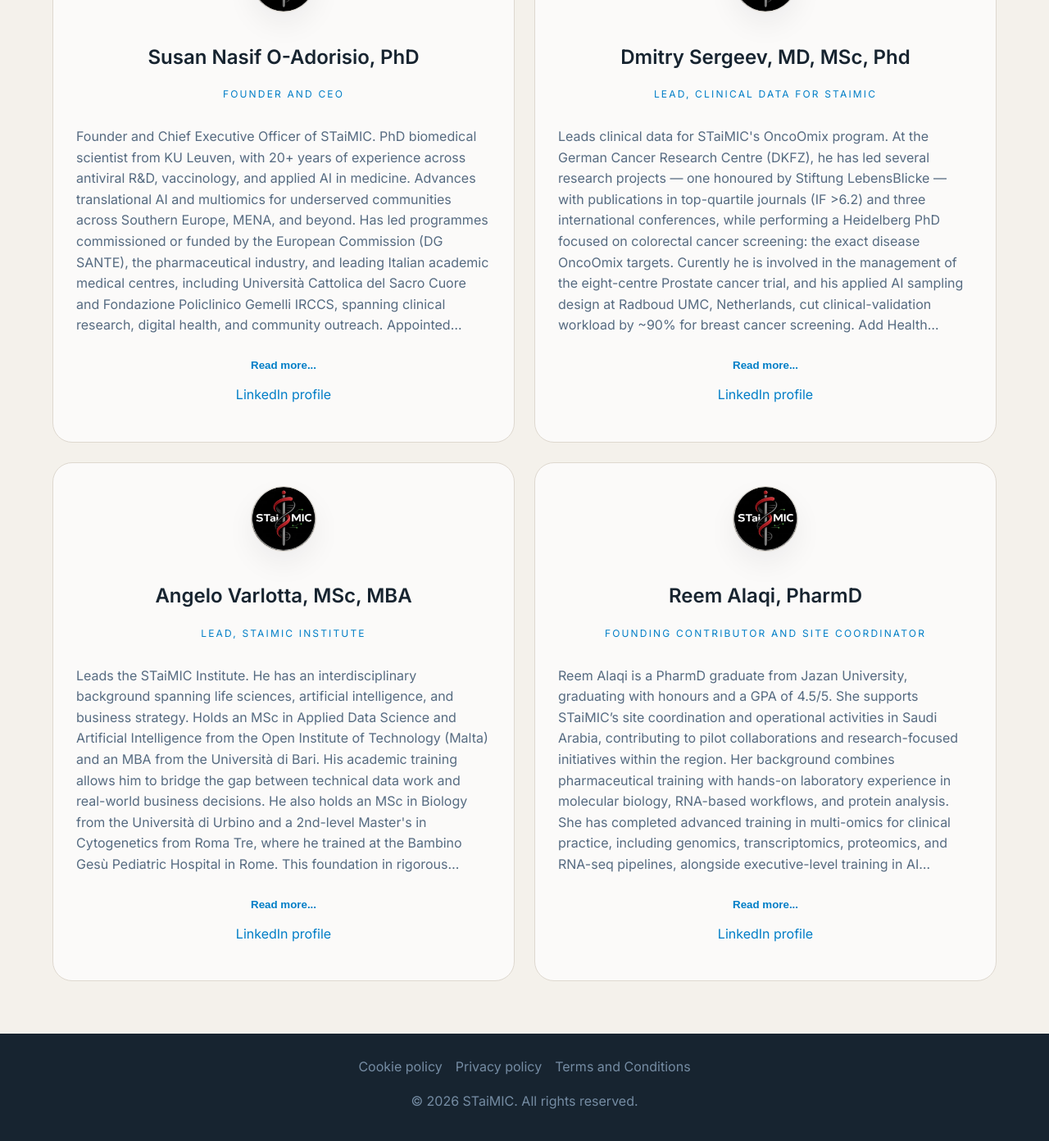
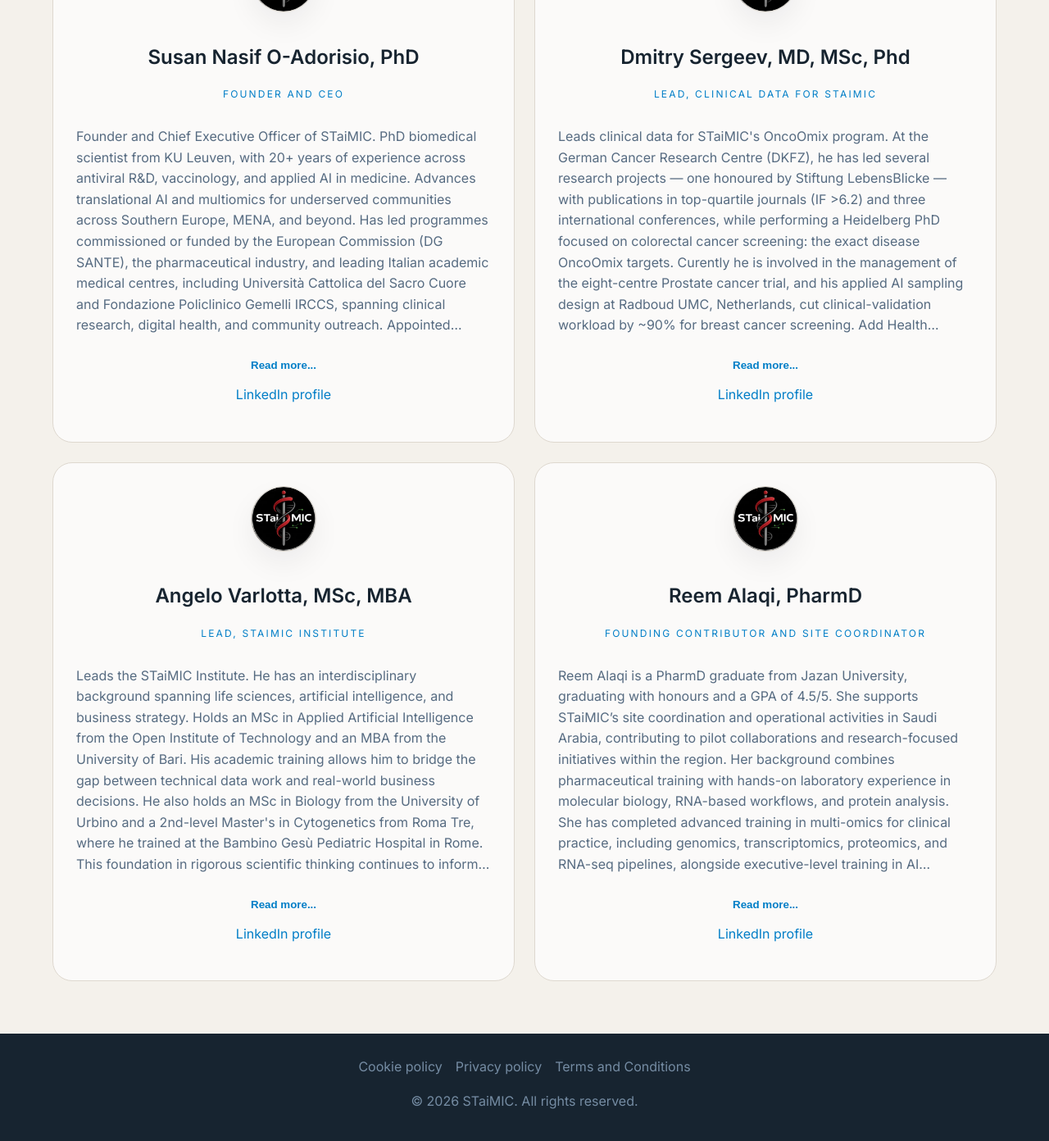
Before and after one commit to STaiMIC/staimic_web, a Jekyll site: the page built from team.md, in a window 1280 px wide and 1400 px high, scrolled down 591 px. Shown: the top 1392 px of the window at 82% size. Built offline with Jekyll 4.4.1, drawn with Linux system fonts in a browser that asks for light colours; some of the changed text lies outside the part shown.

Commit message:
Update team.md

```diff
--- a/team.md
+++ b/team.md
@@ -32,9 +32,9 @@ Appointed contributor to the WHO/EU Innovation Platform for Digital and Tech Inn
     <img class="team-avatar" src="{{ site.baseurl }}/assets/logo.webp" alt="ngelo Varlotta, MSc, MBA" />
     <h2>Angelo Varlotta, MSc, MBA</h2>
     <p class="eyebrow">Lead, STaiMIC Institute</p>
-    <p class="team-bio">Leads the STaiMIC Institute. He has an interdisciplinary background spanning life sciences, artificial intelligence, and business strategy. Holds an MSc in Applied Data Science and Artificial Intelligence from the Open Institute of Technology (Malta) and an MBA from the Università di Bari. His academic training allows him to bridge the gap between technical data work and real-world business decisions. He also holds an MSc in Biology from the Università di Urbino and a 2nd-level Master's in Cytogenetics from Roma Tre, where he trained at the Bambino Gesù Pediatric Hospital in Rome. This foundation in rigorous scientific thinking continues to inform his analytical approach.
-    Beyond his professional work, he is a committed volunteer with Neuromatch Academy, where he has served as Professional Development Co-Chair for both the 2024 and 2026 editions. In this role, he coordinates seminars, mentors, and career development activities across Neuromatch, Climatematch, NeuroAI, and Deep Learning courses, with a particular focus on supporting students from underrepresented communities. He has also served as a Course Instructor for the Impact Scholars Program, delivering mentorship training on communication, goal-setting, and psychosocial skills.
-    Fluent in both Italian and English, he combines technical expertise with strong communication skills and a genuine passion for making science and data accessible to everyone.</p>
+    <p class="team-bio">Leads the STaiMIC Institute. He has an interdisciplinary background spanning life sciences, artificial intelligence, and business strategy. Holds an MSc in Applied Artificial Intelligence from the Open Institute of Technology and an MBA from the University of Bari. His academic training allows him to bridge the gap between technical data work and real-world business decisions. He also holds an MSc in Biology from the University of Urbino and a 2nd-level Master's in Cytogenetics from Roma Tre, where he trained at the Bambino Gesù Pediatric Hospital in Rome. This foundation in rigorous scientific thinking continues to inform his analytical approach.
+Beyond his professional work, he is a committed volunteer with Neuromatch Academy, where he has served as Professional Development Co-Chair for both the 2024 and 2026 editions. In this role, he coordinates seminars, mentors, and career development activities across Neuromatch, Climatematch, NeuroAI, and Deep Learning courses, with a particular focus on supporting students from underrepresented communities. He has also served as a Course Instructor for the Impact Scholars Program, delivering mentorship training on communication, goal-setting, and psychosocial skills.
+He combines technical expertise with strong communication skills and a genuine passion for making science and data accessible to everyone.</p>
     <p><a href="https://www.linkedin.com/in/varlotta/" target="_blank" rel="noreferrer">LinkedIn profile</a></p>
   </div>
 
```
